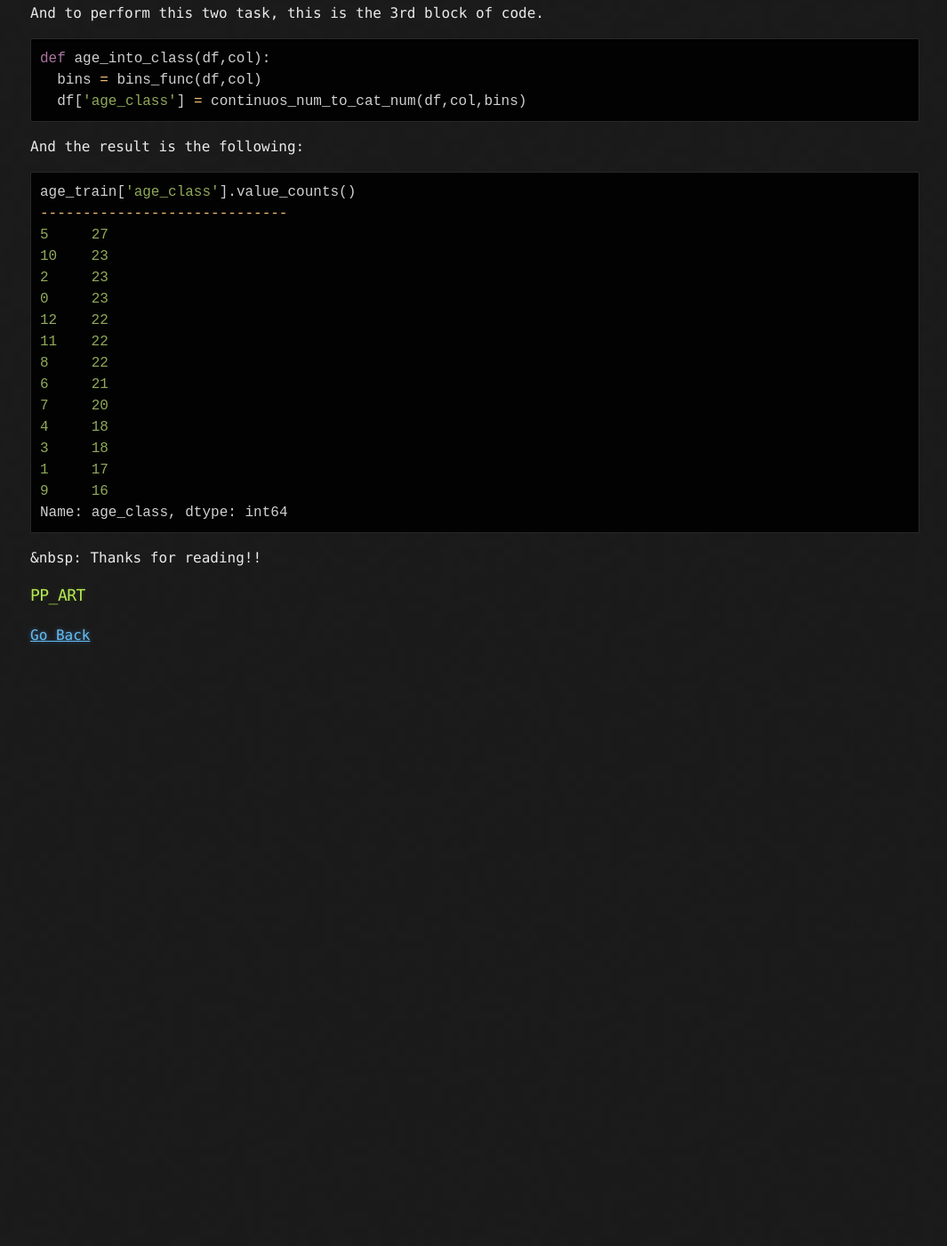
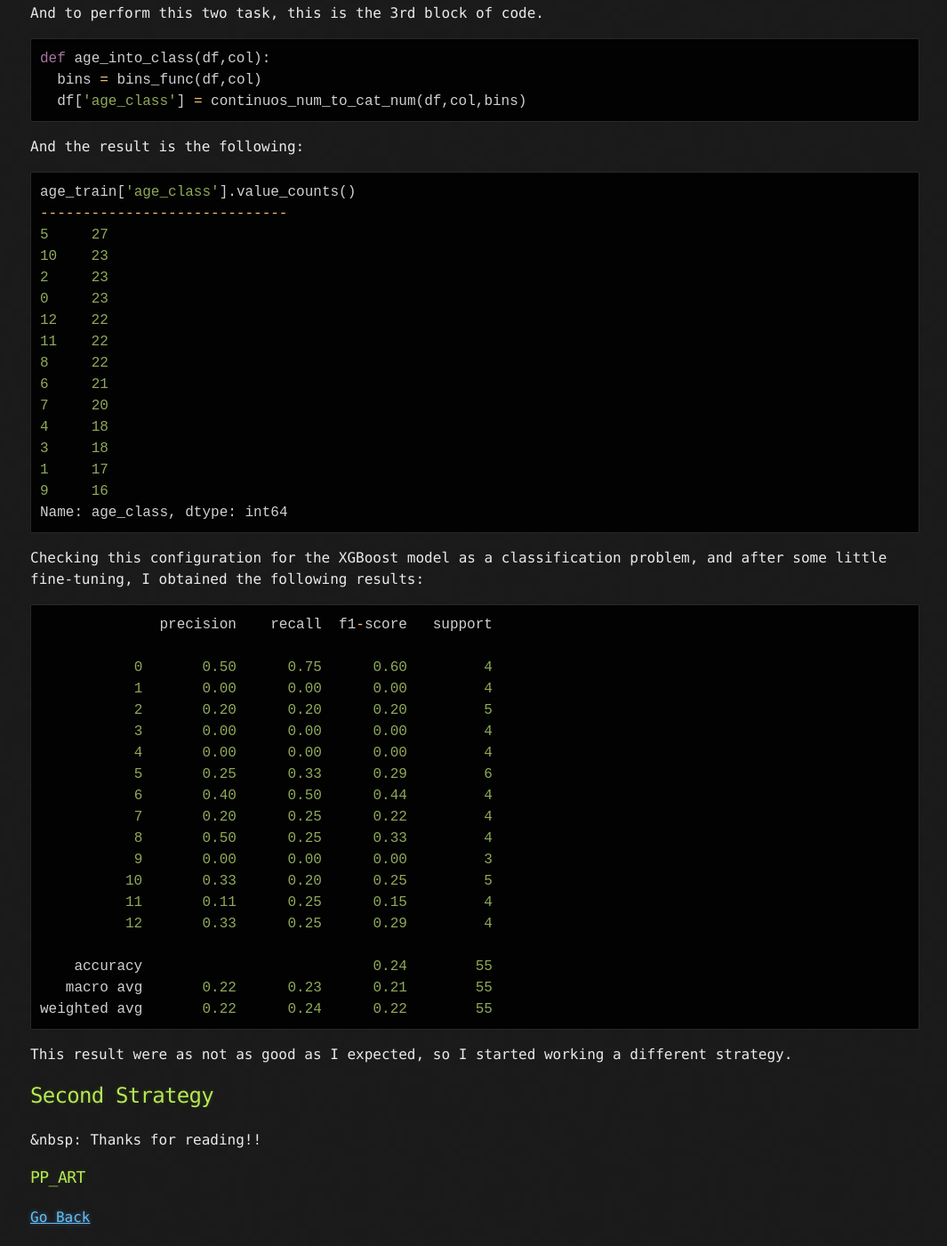
Before and after one commit to PaulB86UK/PP_ART, a Jekyll site: the page built from docs/2020/26_05_2020.md, in a window 1280 px wide and 1400 px high, scrolled down 2004 px. Shown: the whole window at 89% size, without its empty margins (106-1171 px from the left). Built offline with Jekyll 4.4.1, drawn with Linux system fonts in a browser that asks for light colours; our own code applies the rules of GitHub Pages for plain Markdown files; before the commit the page ends 2750 px from its top, so only the background shows below that; some of the changed text lies outside the part shown.

Commit message:
Update 26_05_2020.md

````diff
--- a/docs/2020/26_05_2020.md
+++ b/docs/2020/26_05_2020.md
@@ -7,7 +7,7 @@ permalink: /2020/26_5
 # Tuesday 26th of May of 2020
 
 ## ['Age'] Column Transformations
-### Strategy 1: Building classes with aproximately same amount of data on each class/
+### Strategy 1: Building classes with aproximately same amount of data on each class
 I build 3 different blocks of coded to perform this task. The first one builds the classes limits in order to get a similar amoung of data on each class.
 
 ```python
@@ -97,6 +97,32 @@ age_train['age_class'].value_counts()
 9     16
 Name: age_class, dtype: int64
 ```
+Checking this configuration for the XGBoost model as a classification problem, and after some little fine-tuning, I obtained the following results:
+```python
+              precision    recall  f1-score   support
+
+           0       0.50      0.75      0.60         4
+           1       0.00      0.00      0.00         4
+           2       0.20      0.20      0.20         5
+           3       0.00      0.00      0.00         4
+           4       0.00      0.00      0.00         4
+           5       0.25      0.33      0.29         6
+           6       0.40      0.50      0.44         4
+           7       0.20      0.25      0.22         4
+           8       0.50      0.25      0.33         4
+           9       0.00      0.00      0.00         3
+          10       0.33      0.20      0.25         5
+          11       0.11      0.25      0.15         4
+          12       0.33      0.25      0.29         4
+
+    accuracy                           0.24        55
+   macro avg       0.22      0.23      0.21        55
+weighted avg       0.22      0.24      0.22        55
+```
+This result were as not as good as I expected, so I started working a different strategy.
+
+## Second Strategy
+
 
 &nbsp:
 Thanks for reading!!
````
